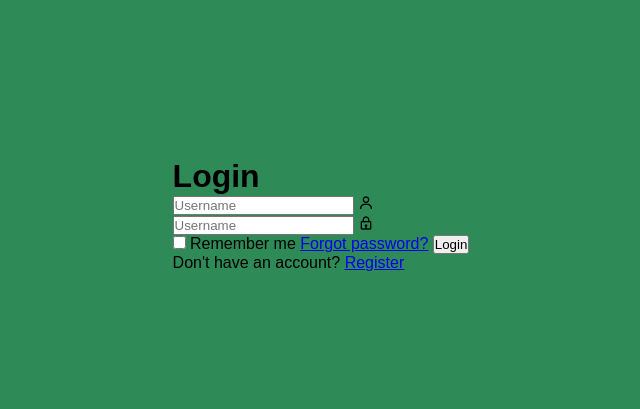
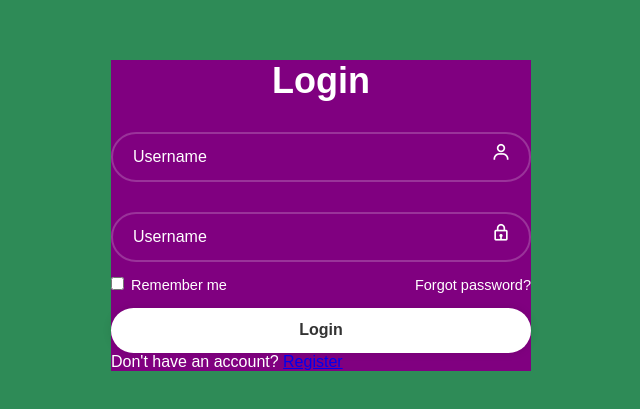
Before and after one commit to ParesSensei/zk-snark-experiment-1, a website: page frontend/index.html in a window 1280 px wide. Shown: the part 185-594 px from the top of the page, without its empty margins (319-959 px from the left). Drawn offline with nearby package versions, Linux system fonts and the light colour scheme.

Commit message:
feat: update css

```diff
--- a/frontend/index.html
+++ b/frontend/index.html
@@ -26,12 +26,13 @@
                 <label for=""><input type="checkbox"> Remember me
                 </label>
                 <a href="#">Forgot password?</a>
+             </div>
 
                 <button type="submit" class="btn">Login</button>
 
             <div class="register-link">
-                <p>Don't have an account? <a href="#">Register</a></p>
-            </div>
+                <p>Don't have an account? <a
+                href="#">Register</a></p>
             </div>
         </form>
     </div>
--- a/frontend/style.css
+++ b/frontend/style.css
@@ -14,3 +14,81 @@ body {
     min-height: 100vh;
     background: seagreen;
 }
+
+.wrapper {
+    width: 420px;
+    background: purple;
+    color: #fff;
+}
+
+.wrapper h1 {
+    font-size: 36px;
+    text-align: center;
+}
+
+.wrapper .input-box {
+    position: relative;
+    width: 100%;
+    height: 50px;
+    margin: 30px 0;
+}
+
+.input-box input {
+    width: 100%;
+    height: 100%;
+    background: transparent;
+    border: none;
+    outline: none;
+    border: 2px solid rgba(255, 255, 255, .2);
+    border-radius: 40px;
+    font-size: 16px;
+    color: #fff;
+    padding: 20px 45px 20px 20px;
+}
+
+.input-box input::placeholder {
+    color: #fff;
+}
+
+.input-box i {
+    position: absolute;
+    right: 20px;
+    top: 20px;
+    transform: translateY(-50%);
+    font-size: 20px;
+}
+
+.wrapper .remember-forgot {
+    display: flex;
+    justify-content: space-between;
+    font-size: 14.5px;
+    margin: -15px 0 15px;
+}
+
+.remember-forgot label input {
+    accent-color: #fff;
+    margin-right: 3px;
+}
+
+.remember-forgot a {
+    color: #fff;
+    text-decoration: none;
+}
+
+.remember-forgot a:hover {
+    text-decoration: underline;
+}
+
+.wrapper .btn {
+    width: 100%;
+    height: 45px;
+    background: #fff;
+    border: none;
+    outline: none;
+    border-radius: 40px;
+    box-shadow: 0 0 10px rgba(0, 0, 0, .1);
+    cursor: pointer;
+    font-size: 16px;
+    color: #333;
+    font-weight: 600;
+}
```
